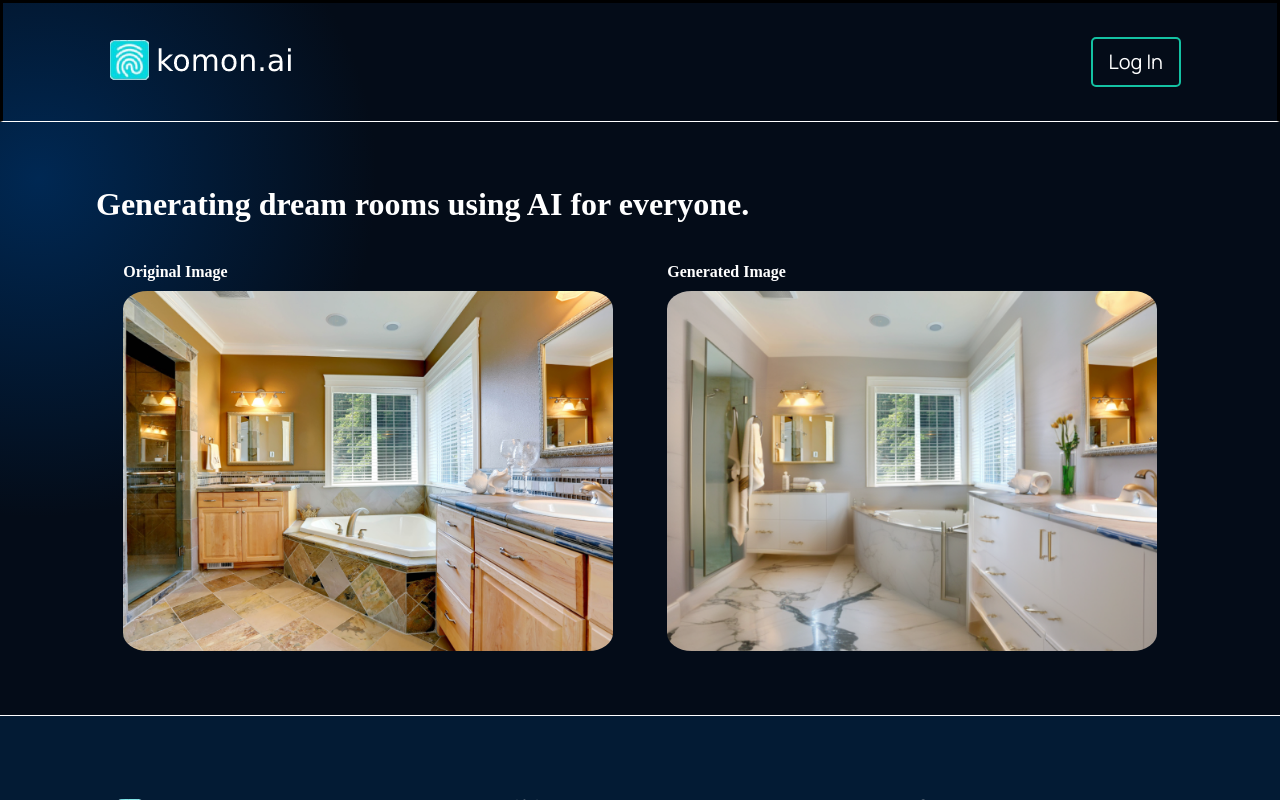
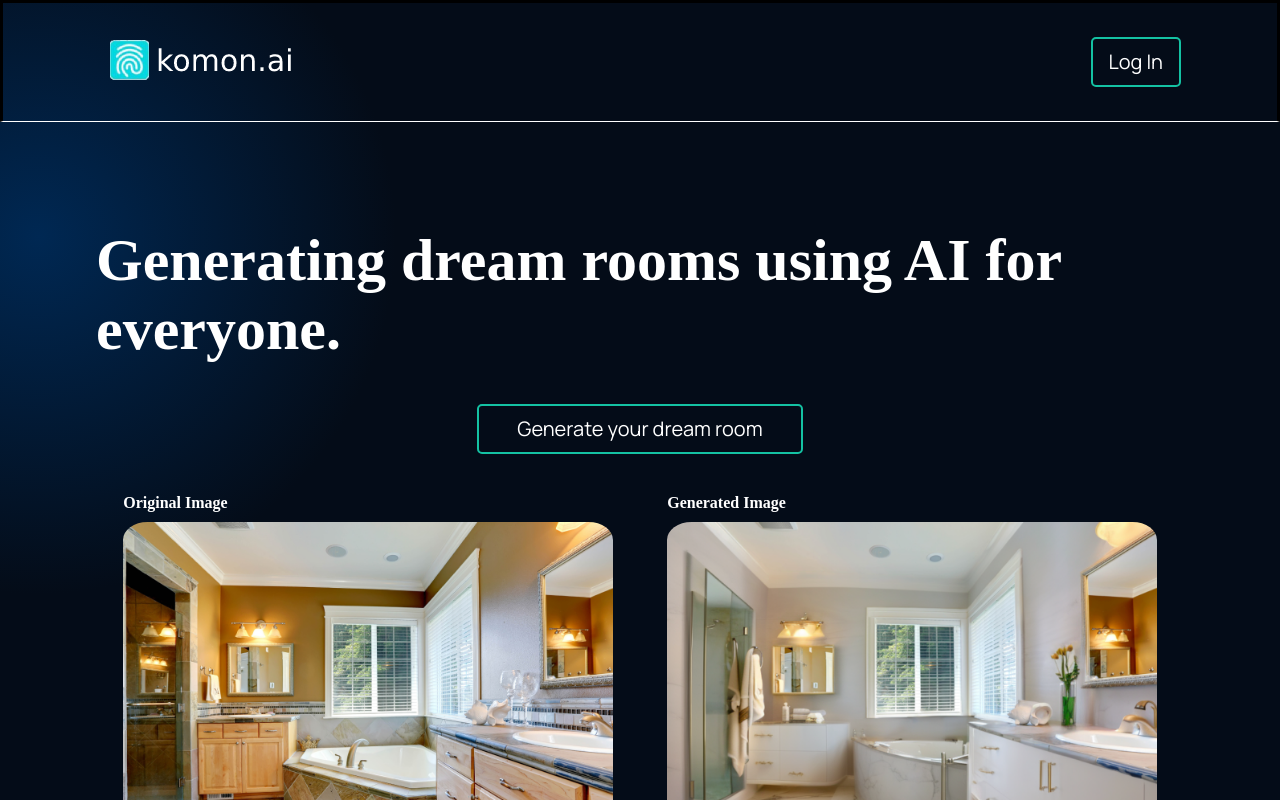
Before and after one commit to GloryDream413/IMG2IMG, a React (Create React App) app in the folder frontend/: page / in a window 1280 px wide. Shown: the top 800 px of the page. Built offline with nearby package versions, Linux system fonts and the light colour scheme.

Commit message:
Generate button added.

```diff
--- a/frontend/src/containers/header/Header.jsx
+++ b/frontend/src/containers/header/Header.jsx
@@ -95,8 +95,12 @@ export const Header = () => {
   };
   return (
     <div className="gpt3__header section__padding" id="home">
-      <h1>Generating dream rooms using AI for everyone.</h1>
-
+      <div className='generate'>
+        <h1><b>Generating dream rooms using AI for everyone.</b></h1>
+      </div>
+      <div className='generate'>
+        <button type="button" >Generate your dream room</button>
+      </div>
       <div className="gpt3__header-content">
         <div className="original">
           <h2>Original Image</h2>
--- a/frontend/src/containers/header/header.css
+++ b/frontend/src/containers/header/header.css
@@ -3,8 +3,35 @@
   flex-direction: column;
 }
 
+.gpt3__header .generate {
+  margin-top: 40px;
+  display: flex;
+  justify-content: center;
+}
+
+.gpt3__header .generate button {
+    width: 30%;
+    min-height: 50px;
+    font-family: var(--font-family);
+    font-weight: 400;
+    font-size: 20px;
+    line-height: 28px;
+    background: transparent;
+    border: 2px solid #14c2a3;
+    padding: 0 1rem;
+    color: #fff;
+    cursor: pointer;
+    outline: none;
+    border-top-right-radius: 5px;
+    border-bottom-right-radius: 5px;
+    border-top-left-radius: 5px;
+    border-bottom-left-radius: 5px;
+}
+
 .gpt3__header h1 {
-  color:#fff
+  color:#fff;
+  font-weight: 400;
+  font-size: 3.75rem;
 }
 
 .gpt3__header-content {
```
